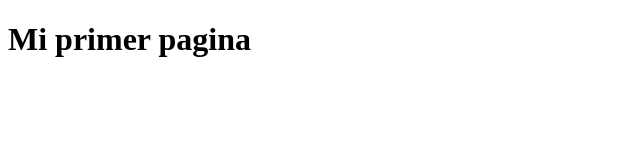
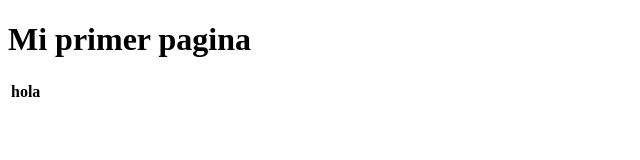
Before and after one commit to Cvicc/mi-repositorio, a plain HTML site: page Index.html in a window 1280 px wide. Shown: the full height of the page, 0-640 px from the left. Drawn offline with Linux system fonts and the light colour scheme.

Commit message:
modifique el archivo Index,html

```diff
--- a/Index.html
+++ b/Index.html
@@ -9,5 +9,8 @@
 </head>
 <body>
     <h1>Mi primer pagina</h1>
+    <table>
+        <thead><th>hola<th></thead>
+    </table>
 </body>
 </html>
```
